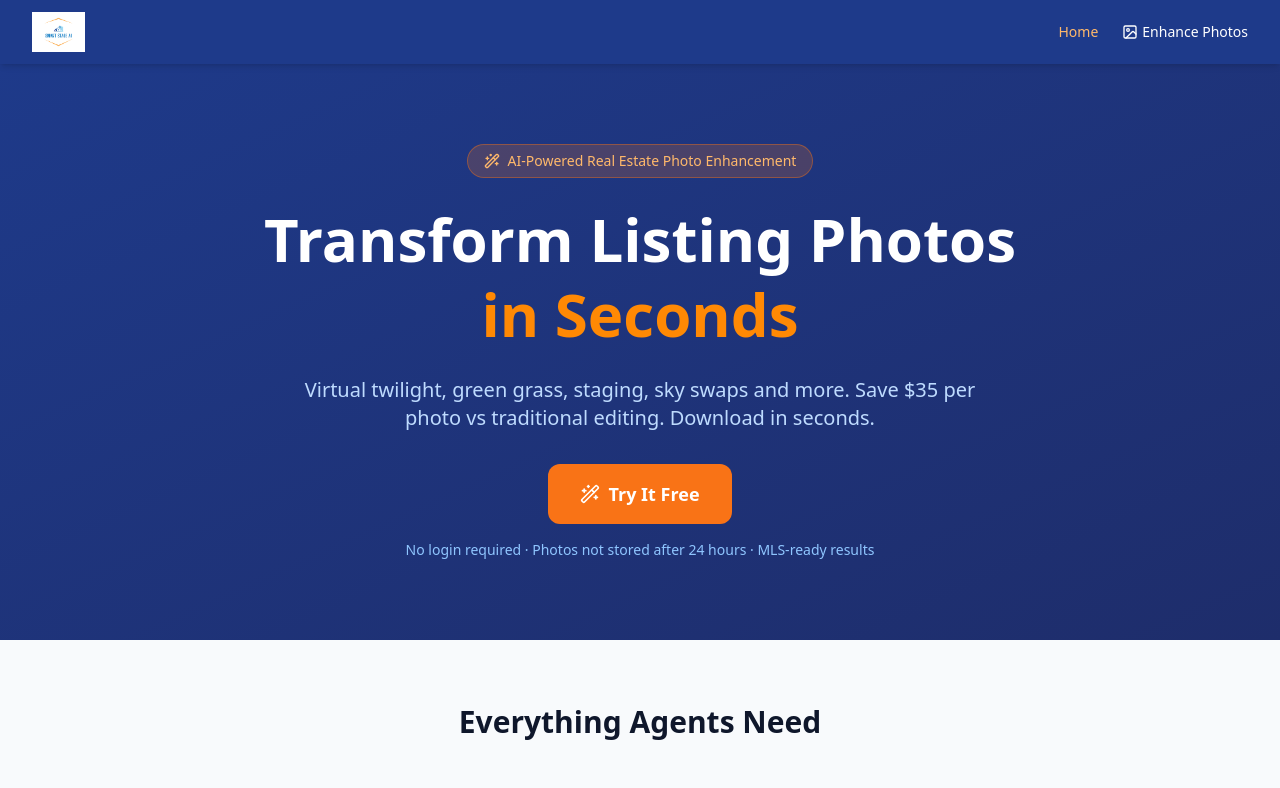
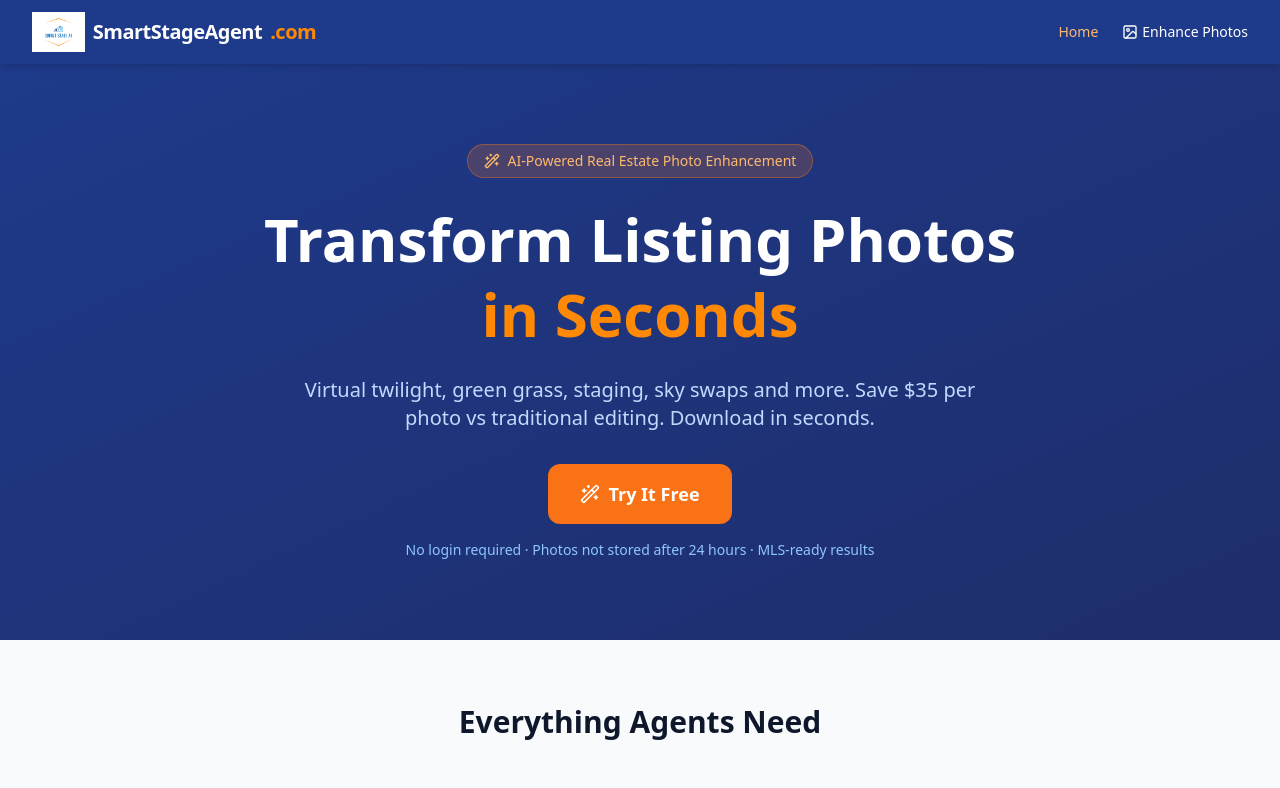
Before and after one commit to drsnow13-tech/agentsmartstage, a React (Vite) app in the folder stagesmart.ai/: page / in a window 1280 px wide. Shown: the top 788 px of the page. Built offline with nearby package versions, Linux system fonts and the light colour scheme.

Commit message:
Update App.tsx

```diff
--- a/stagesmart.ai/src/App.tsx
+++ b/stagesmart.ai/src/App.tsx
@@ -10,8 +10,9 @@ function Nav() {
   return (
     <header className="bg-[#1E3A8A] text-white sticky top-0 z-50 shadow-md">
       <div className="max-w-7xl mx-auto px-4 sm:px-6 lg:px-8 h-16 flex items-center justify-between">
-        <Link to="/">
+        <Link to="/" className="flex items-center gap-2 font-bold text-xl tracking-tight">
           <img src="/234172861.png" alt="SmartStageAgent.com" className="h-10 w-auto" />
+          SmartStageAgent<span className="text-orange-400">.com</span>
         </Link>
         <nav className="flex items-center gap-6 text-sm font-medium">
           <Link to="/" className={`hover:text-orange-300 transition-colors ${location.pathname === '/' ? 'text-orange-300' : ''}`}>
```
